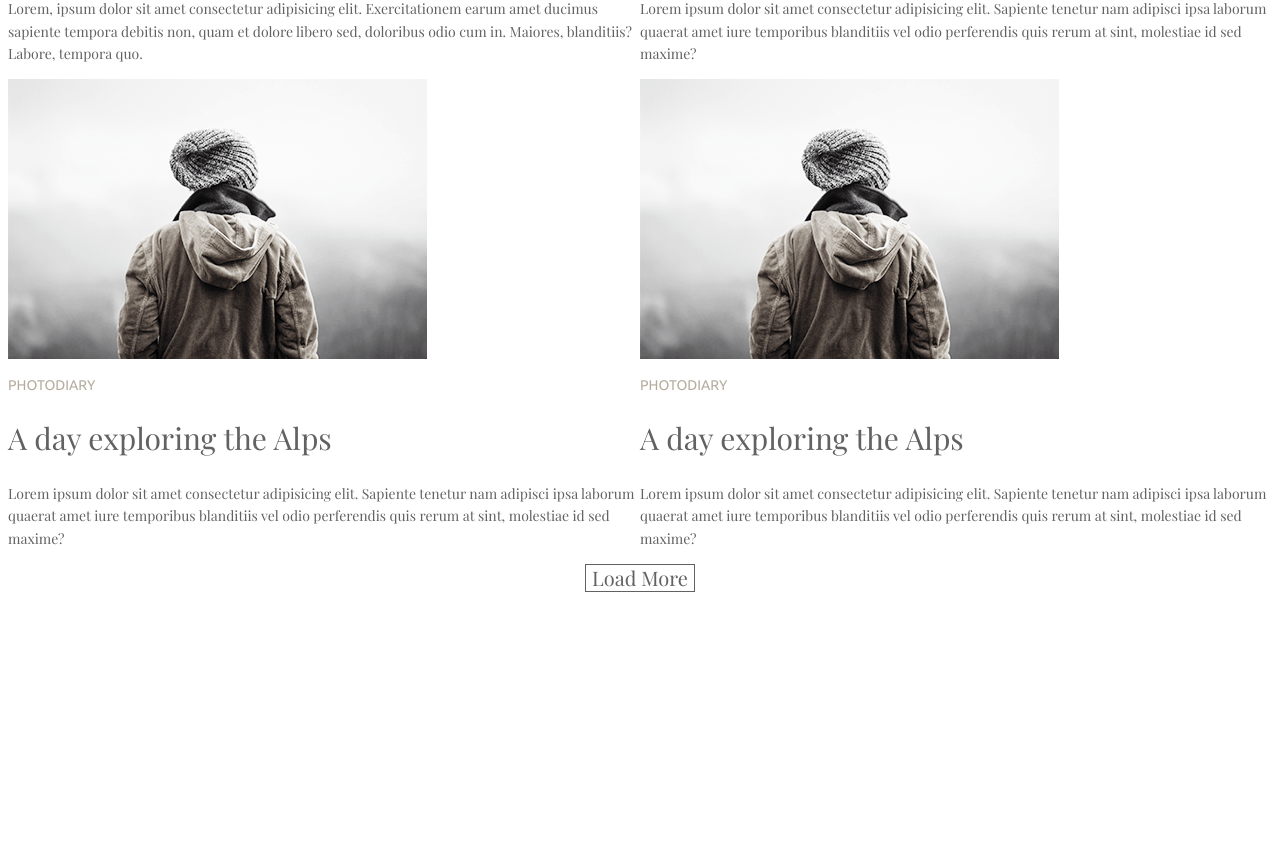
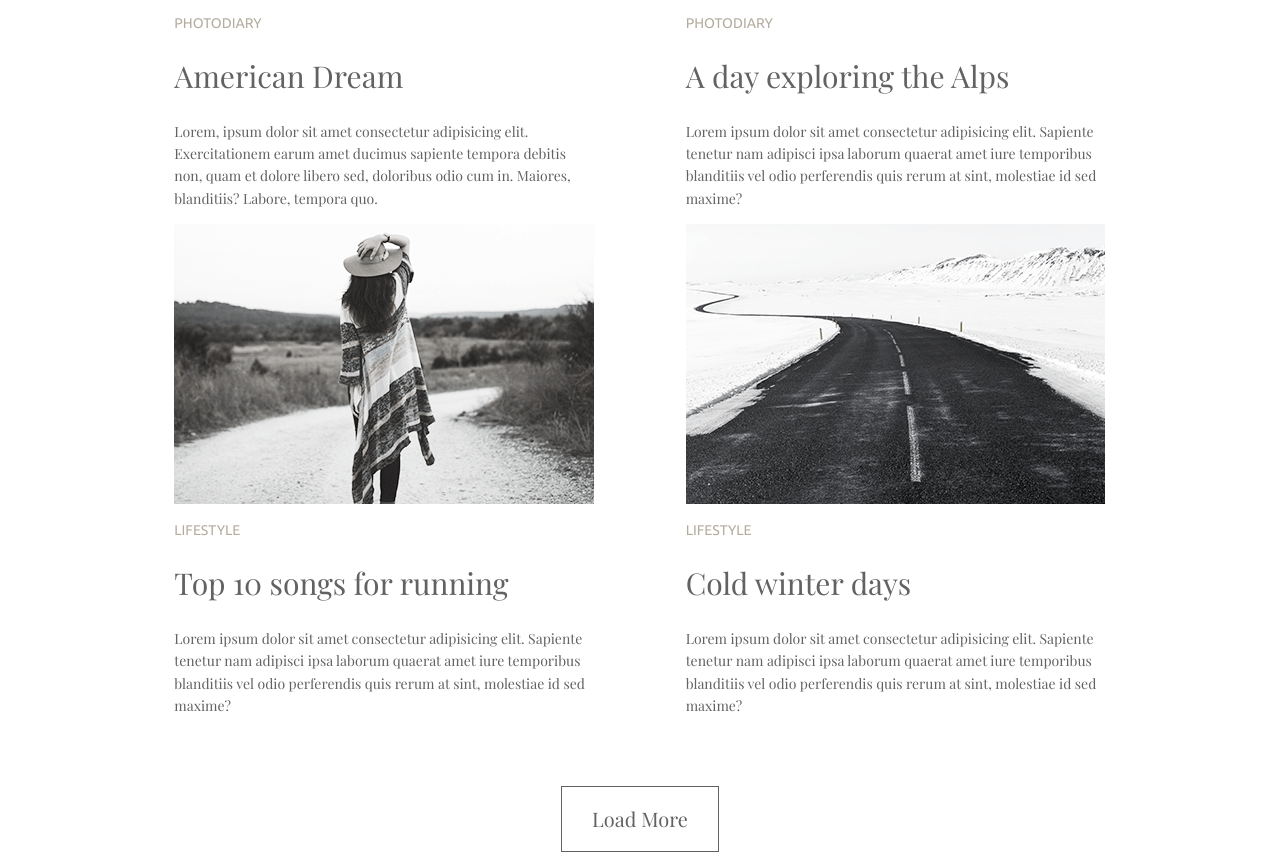
Before and after one commit to Deemacr/goit-markup-hw-04-blog, a plain HTML site: page index.html in a window 1280 px wide. Shown: the part 921-1781 px from the top of the page. Before the commit the page ends 1521 px from the top, so only its background shows below. Drawn offline with nearby package versions, Linux system fonts and the light colour scheme.

Commit message:
hw4 blog finished

```diff
--- a/css/styles.css
+++ b/css/styles.css
@@ -13,14 +13,24 @@ li {
 .nav-container {
   display: flex;
   justify-content: space-evenly;
+  margin-left: 150px;
+  margin-right: 150px;
+}
+
+.nav-child {
+  width: 52px;
 }
 
 .block-container {
   display: flex;
   flex-wrap: wrap;
+  justify-content: space-evenly;
+  margin-top: 100px;
+  margin-right: 75px;
+  margin-left: 75px;
 }
-.child {
-  width: 50%;
+.box-child {
+  width: 420px;
 }
 .nav-link {
   color: var(--main-text-color);
@@ -68,11 +78,11 @@ li {
   border-style: solid;
   cursor: pointer;
   display: inline-block;
-
+  padding: 20px 30px 20px 30px;
+  margin-top: 55px;
 }
 
 .footer {
   display: flex;
   justify-content: center;
-
 }
--- a/index.html
+++ b/index.html
@@ -19,7 +19,7 @@
       <li><a href="" class="nav-link">Travel</a></li>
     </nav>
     <main class="block-container">
-      <li class="child">
+      <li class="box-child">
         <img src="images/image1.png" alt="1" />
         <p class="under-image-text">Lifestyle</p>
         <h2 class="block-title-name">More than just a Music festival</h2>
@@ -30,7 +30,7 @@
           voluptatibus at. Pariatur quia ab impedit.
         </p>
       </li>
-      <li class="child">
+      <li class="box-child">
         <img src="images/image2.png" alt="2" />
         <p class="under-image-text">Lifestyle</p>
         <h2 class="block-title-name">Life tastes better than coffee</h2>
@@ -41,7 +41,7 @@
           consequatur, sit adipisci cupiditate perspiciatis. Sapiente.
         </p>
       </li>
-      <li class="child">
+      <li class="box-child">
         <img src="images/image3.png" alt="3" />
         <p class="under-image-text">Photodiary</p>
         <h2 class="block-title-name">American Dream</h2>
@@ -52,7 +52,7 @@
           Labore, tempora quo.
         </p>
       </li>
-      <li class="child">
+      <li class="box-child">
         <img src="images/image4.png" alt="4" />
         <p class="under-image-text">Photodiary</p>
         <h2 class="block-title-name">A day exploring the Alps</h2>
@@ -63,10 +63,10 @@
           maxime?
         </p>
       </li>
-      <li class="child">
-        <img src="images/image4.png" alt="4" />
-        <p class="under-image-text">Photodiary</p>
-        <h2 class="block-title-name">A day exploring the Alps</h2>
+      <li class="box-child">
+        <img src="images/image5.png" alt="5" />
+        <p class="under-image-text">Lifestyle</p>
+        <h2 class="block-title-name">Top 10 songs for running</h2>
         <p class="block-text">
           Lorem ipsum dolor sit amet consectetur adipisicing elit. Sapiente
           tenetur nam adipisci ipsa laborum quaerat amet iure temporibus
@@ -74,10 +74,10 @@
           maxime?
         </p>
       </li>
-      <li class="child">
-        <img src="images/image4.png" alt="4" />
-        <p class="under-image-text">Photodiary</p>
-        <h2 class="block-title-name">A day exploring the Alps</h2>
+      <li class="box-child">
+        <img src="images/image6.png" alt="6" />
+        <p class="under-image-text">Lifestyle</p>
+        <h2 class="block-title-name">Cold winter days</h2>
         <p class="block-text">
           Lorem ipsum dolor sit amet consectetur adipisicing elit. Sapiente
           tenetur nam adipisci ipsa laborum quaerat amet iure temporibus
```
Also changed, not shown: images/image5.png (added), images/image6.png (added).
